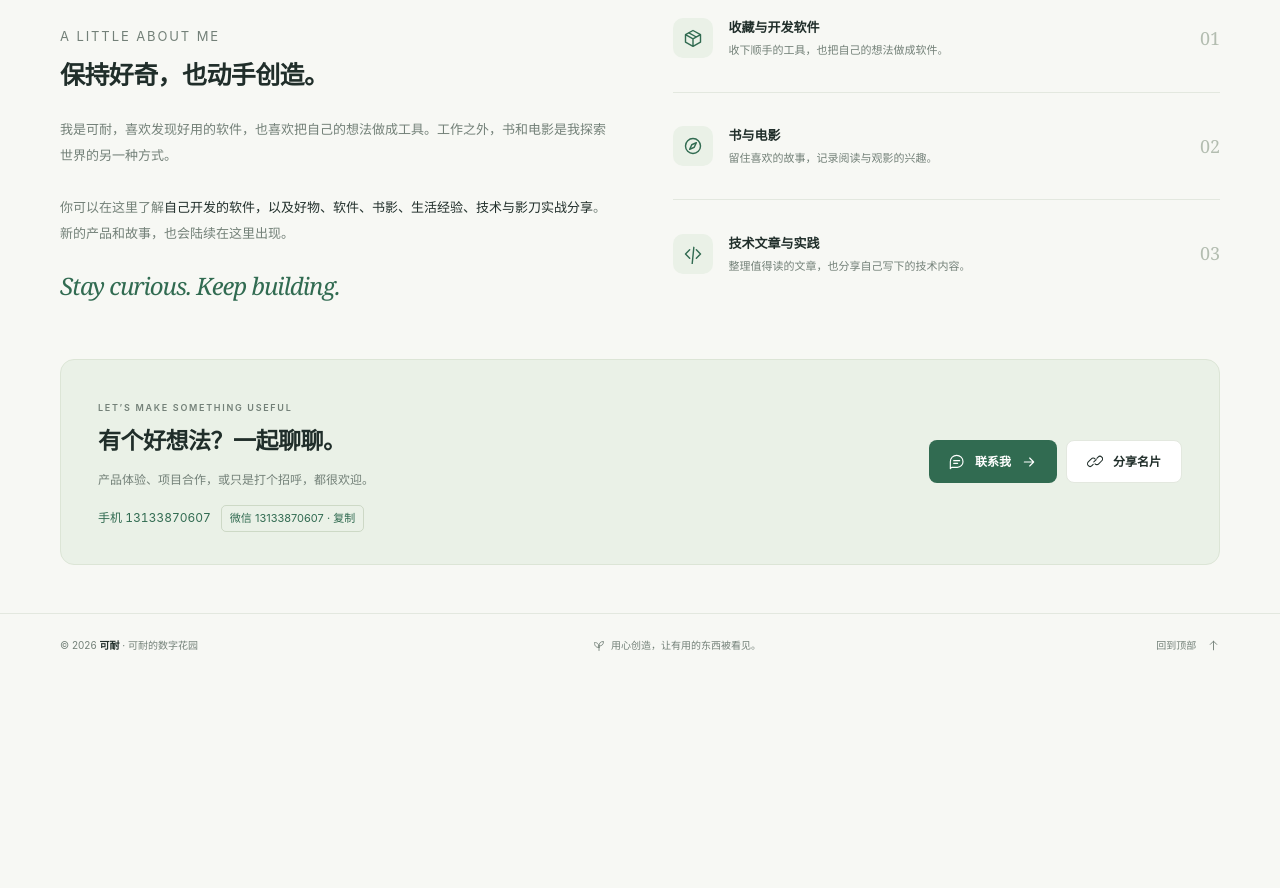
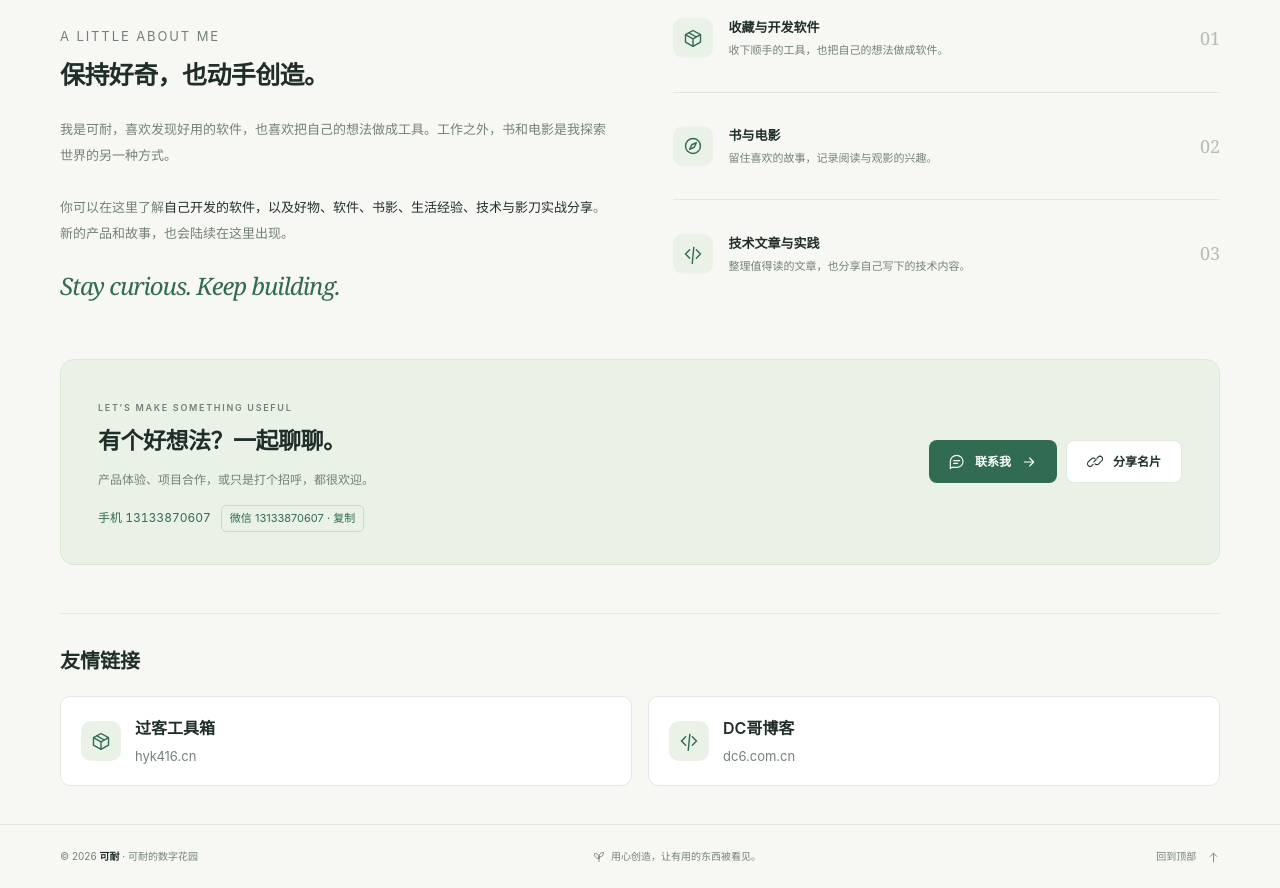
Before and after one commit to pengzhiqiang1996-a11y/phone_13133870607, a plain HTML site: page about.html in a window 1280 px wide. Shown: the part 3599-4487 px from the top of the page. Before the commit the page ends 4276 px from the top, so only its background shows below. Drawn offline with Linux system fonts and the light colour scheme.

Commit message:
Add files via upload

```diff
--- a/about.html
+++ b/about.html
@@ -20,6 +20,7 @@
     .download-code{display:flex;gap:10px;align-items:center;flex-wrap:wrap;font-size:11px;color:var(--muted);margin-top:17px}.download-code code{font:600 12px ui-monospace,Consolas,monospace;letter-spacing:1.4px;color:var(--green);background:var(--soft);padding:3px 8px;border-radius:5px}.copy-code{padding:4px 8px;border:1px solid var(--line);border-radius:5px;background:var(--paper);font-size:10px;color:var(--green)}.copy-code:hover{background:var(--soft)}.featured-type{font-size:10px;letter-spacing:2px;color:var(--muted)}.contact-line{display:flex;align-items:center;flex-wrap:wrap;gap:10px;margin-top:15px;font-size:12px;color:var(--green)}.contact-line a{font-variant-numeric:tabular-nums}.contact-line a:hover{text-decoration:underline}.contact-line button{font-size:11px;color:var(--green);padding:3px 8px;border:1px solid #9cb08f60;border-radius:5px}.contact-line .separator{color:var(--muted)}@media(max-width:720px){.contact-line{font-size:11px}.featured-visual{min-height:180px}}
     .featured-platform{font-size:10px;color:var(--muted);margin-top:10px}.feature-overview{width:100%;padding:30px}.overview-title{display:flex;align-items:center;gap:13px;color:var(--green);font-size:17px}.overview-title>svg{width:33px;height:33px;stroke-width:1.3}.overview-label{display:block;font-size:10px;letter-spacing:2px;color:var(--muted);margin:17px 0 20px}.overview-modules{display:grid;grid-template-columns:1fr 1fr;gap:12px}.overview-modules>span{display:flex;align-items:center;gap:10px;font-size:12px;border:1px solid var(--line);background:var(--paper);border-radius:9px;padding:14px 12px}.overview-modules small{color:var(--muted);font-family:Georgia,serif;font-size:10px}@media(max-width:720px){.feature-overview{padding:22px}.overview-title{font-size:15px}.overview-modules{gap:8px}.overview-modules>span{padding:12px 9px;font-size:11px;gap:8px}.featured-features{font-size:11px}}
     .topic-cover{display:flex;align-items:center;justify-content:center;flex-direction:column;gap:15px;background:var(--topic-bg);color:var(--topic-ink);height:210px}.topic-label{font-size:12px;letter-spacing:2px}.topic-symbol{width:76px;height:76px;border-radius:22px;display:grid;place-items:center;background:#ffffffa6;box-shadow:0 10px 24px #2338260a;transform:rotate(-6deg)}.topic-symbol svg{height:38px;width:38px;stroke-width:1.35}.topic-caption{font-size:14px}.topic-goods{--topic-bg:#f0eade;--topic-ink:#806448}.topic-software{--topic-bg:#e5eee0;--topic-ink:#416c50}.topic-culture{--topic-bg:#eee5dc;--topic-ink:#8a6956}.topic-life{--topic-bg:#e5eee8;--topic-ink:#4f7564}.topic-articles{--topic-bg:#e3eaf1;--topic-ink:#536f89}.topic-rpa{--topic-bg:#eae5f1;--topic-ink:#79618e}.toolbar{flex-wrap:wrap}.toolbar .filters{flex:1;min-width:min(100%,480px)}.search{flex-shrink:0}.filter{font-size:14px}.search input{font-size:14px}.collection-card .product-content>p{font-size:16px}.collection-card .tag{font-size:13px}.collection-card .sample-badge{font-size:12px}.collection-card .product-bottom{font-size:13px}.collection-card .collection-link{font-size:14px}.library-note{font-size:13px}@media(max-width:720px){.toolbar .filters{min-width:0;flex:auto}.topic-cover{height:190px}.collection-card .product-title{gap:8px}.collection-card .product-content>p{font-size:16px}.collection-card .product-bottom{gap:8px}.collection-grid .empty{font-size:14px}.library-note{font-size:13px}}
+    .friend-section{padding:30px 0 38px;border-top:1px solid var(--line)}.friend-section h2{font-size:20px;margin-bottom:18px}.friend-links{display:grid;grid-template-columns:repeat(2,minmax(0,1fr));gap:16px}.friend-link{display:flex;align-items:center;gap:14px;padding:18px 20px;border:1px solid var(--line);border-radius:10px;background:var(--paper);transition:border-color .2s,background .2s}.friend-link:hover{border-color:var(--green);background:var(--soft)}.friend-link-icon{display:grid;place-items:center;width:40px;height:40px;border-radius:10px;background:var(--soft);color:var(--green);flex-shrink:0}.friend-link strong{display:block;font-size:16px;font-weight:600}.friend-link small{display:block;font-size:13px;color:var(--muted);margin-top:3px}@media(max-width:520px){.friend-links{grid-template-columns:1fr}.friend-section{padding:26px 0 30px}}
     @media(prefers-reduced-motion:reduce){html{scroll-behavior:auto}*,*:before,*:after{transition:none!important;animation:none!important}}
   </style>
 </head>
@@ -51,6 +52,13 @@
     </section>
     <section class="section about-grid" id="about" aria-labelledby="aboutTitle"><div class="about-copy"><p class="section-kicker">A LITTLE ABOUT ME</p><h2 id="aboutTitle">保持好奇，也动手创造。</h2><p id="aboutText">我是可耐，喜欢发现好用的软件，也喜欢把自己的想法做成工具。工作之外，书和电影是我探索世界的另一种方式。<br><br>你可以在这里了解<strong>自己开发的软件，以及好物、软件、书影、生活经验、技术与影刀实战分享</strong>。新的产品和故事，也会陆续在这里出现。</p><div class="about-sign">Stay curious. Keep building.</div></div><div class="directions" id="directions"></div></section>
     <section class="contact" id="contact" aria-labelledby="contactTitle"><div><p class="eyebrow">LET’S MAKE SOMETHING USEFUL</p><h2 id="contactTitle">有个好想法？一起聊聊。</h2><p>产品体验、项目合作，或只是打个招呼，都很欢迎。</p><div class="contact-line" id="contactLine"></div></div><div class="contact-actions"><button class="btn btn-primary" id="contactButton" type="button"><span data-icon="chat"></span> 联系我 <span data-icon="arrow"></span></button><button class="btn btn-secondary" id="shareButton" type="button" title="复制当前页面链接"><span data-icon="link"></span> 分享名片</button></div></section>
+    <section class="friend-section" aria-labelledby="friendsTitle">
+      <h2 id="friendsTitle">友情链接</h2>
+      <div class="friend-links">
+        <a class="friend-link" href="https://hyk416.cn/" target="_blank" rel="noopener noreferrer" aria-label="过客工具箱（新窗口）"><span class="friend-link-icon" data-icon="box"></span><span><strong>过客工具箱</strong><small>hyk416.cn</small></span></a>
+        <a class="friend-link" href="https://dc6.com.cn/" target="_blank" rel="noopener noreferrer" aria-label="DC哥博客（新窗口）"><span class="friend-link-icon" data-icon="code"></span><span><strong>DC哥博客</strong><small>dc6.com.cn</small></span></a>
+      </div>
+    </section>
   </main>
   <footer class="footer"><div class="wrap footer-inner"><span>© <span id="year"></span> <span class="footer-name" id="footerName">可耐</span> · 可耐的数字花园</span><span class="footer-note"><span data-icon="sprout"></span> 用心创造，让有用的东西被看见。</span><a href="#home" class="to-top">回到顶部 <span data-icon="up"></span></a></div></footer>
   <dialog id="detailDialog" aria-labelledby="detailTitle"><button class="dialog-close" type="button" aria-label="关闭介绍" data-close data-icon="close"></button><span class="eyebrow" id="detailCategory"></span><h2 id="detailTitle"></h2><p id="detailDescription"></p><div class="tags" id="detailTags"></div><ul id="detailFeatures"></ul><p id="detailNote" class="contact-value"></p><a class="btn btn-primary" id="detailLink" target="_blank" rel="noopener noreferrer">访问网站 ↗</a></dialog>
```
